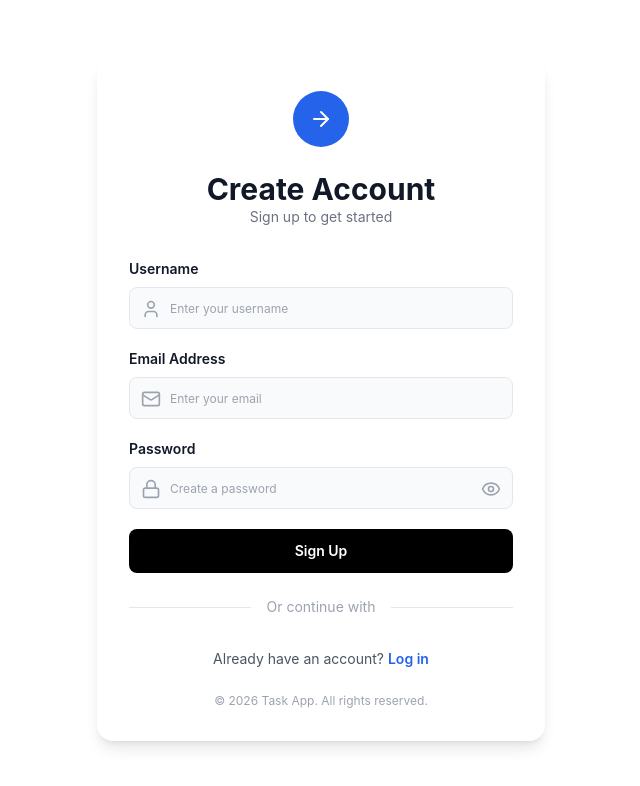
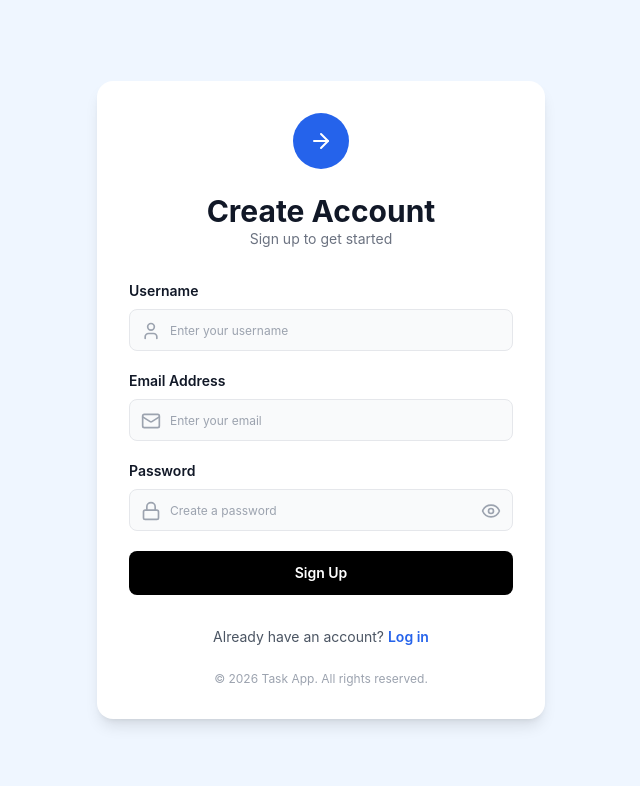
Before and after one commit to lakshanirathnayaka/taskmanager-frontend, a React (Create React App) app: page / in a window 1280 px wide. Both pictures are taken after a click on the button "Sign up". Shown: the top 786 px of the page, without its empty margins (319-959 px from the left). Built offline with nearby package versions, Linux system fonts and the light colour scheme.

Commit message:
Update signup.jsx

```diff
--- a/src/signup.jsx
+++ b/src/signup.jsx
@@ -81,7 +81,7 @@
 
 
   return (
-    <div className="min-h-screen flex items-center justify-center sm:px-6 lg:px-8">
+    <div className="min-h-screen flex items-center justify-center bg-blue-50 sm:px-6 lg:px-8">
       <Card className="w-full max-w-md min-h-screen sm:min-h-0">
 
         {/* Icon */}
@@ -173,16 +173,6 @@
             {loading ? "Signing up..." : "Sign Up"}
           </button>
         </form>
-
-        {/* Divider */}
-        <div className="flex items-center my-6">
-          <div className="flex-grow border-t border-gray-200" />
-          <span className="mx-4 text-sm text-gray-400">Or continue with</span>
-          <div className="flex-grow border-t border-gray-200" />
-        </div>
-
-
-
         {/* Footer */}
         <p className="text-center text-sm mt-8 text-gray-600">
           Already have an account?{" "}
```
